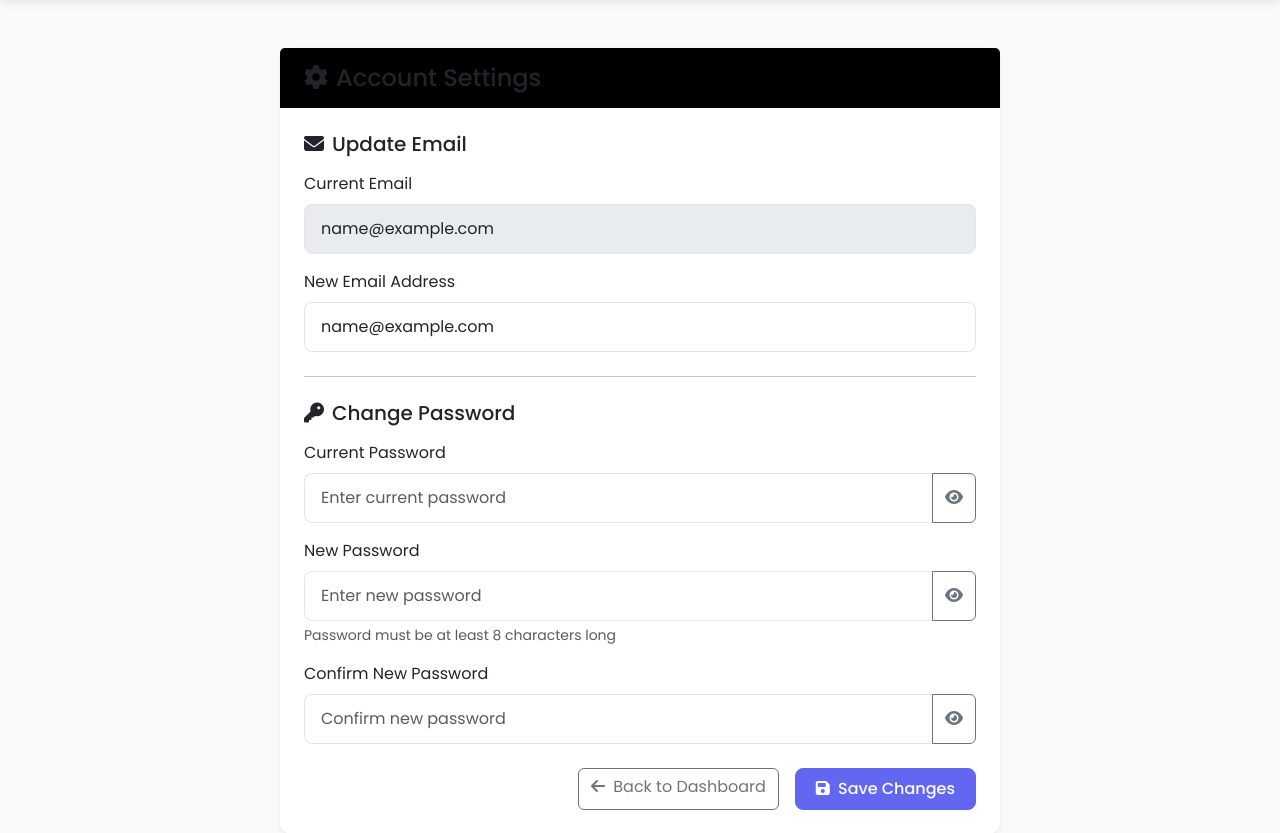
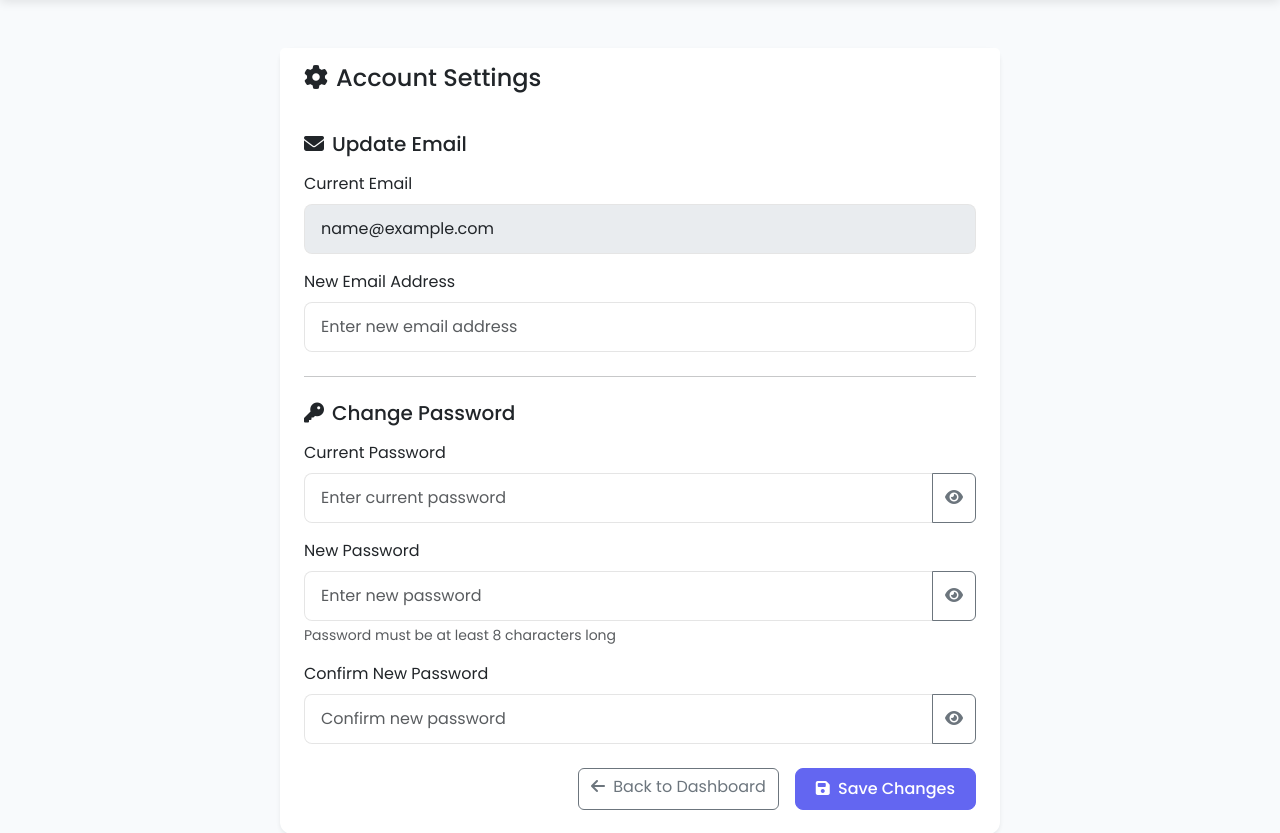
Before and after one commit to ksahitreddy/SecureComm, a Flask app: page /settings in a window 1280 px wide. Shown: the part 72-905 px from the top of the page. Run offline with Flask 3, Linux system fonts and the light colour scheme; the visitor is signed in with stand-in values (Sample User, id 1); a database or web service that is not in the repository returns one stand-in record (values such as "Sample title"); some libraries are stand-ins or nearby versions.

Commit message:
Update settings.html

```diff
--- a/templates/settings.html
+++ b/templates/settings.html
@@ -7,7 +7,7 @@
     <div class="row justify-content-center">
         <div class="col-lg-8">
             <div class="card border-0 shadow-sm">
-                <div class="card-header bg-black border-0 py-3">
+                <div class="card-header bg-white border-0 py-3">
                     <h4 class="mb-0">
                         <i class="fas fa-cog me-2"></i>Account Settings
                     </h4>
@@ -32,12 +32,12 @@
                             <div class="mb-3">
                                 <label for="currentEmail" class="form-label">Current Email</label>
                                 <input type="email" class="form-control" id="currentEmail"
-                                       value="{{ user.email }}" disabled>
+                                       value="{{ user.get('email', 'Not set') }}" disabled>
                             </div>
                             <div class="mb-3">
                                 <label for="email" class="form-label">New Email Address</label>
                                 <input type="email" class="form-control" id="email" name="email"
-                                       value="{{ user.email }}" placeholder="Enter new email address">
+                                       placeholder="Enter new email address">
                             </div>
                         </div>
 
```
